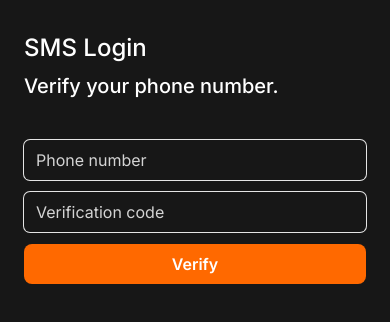
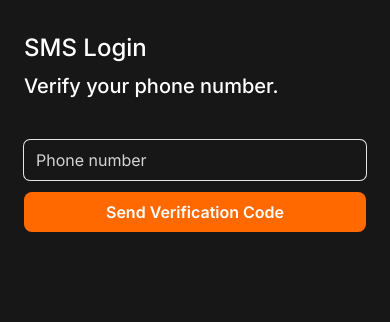
Before and after one commit to tkdgh7063/karrot-market, a Next.js app: page /sms in a window 390 px wide. Shown: the top 322 px of the page. Built offline with nearby package versions, Linux system fonts and the light colour scheme.

Commit message:
feat(sms): phone number login

```diff
--- /dev/null
+++ b/app/sms/actions.ts
@@ -0,0 +1,54 @@
+"use server";
+
+import z from "zod";
+import validator from "validator";
+import { ERROR_MESSAGES } from "@/lib/constants";
+import { redirect } from "next/navigation";
+
+const phoneSchema = z
+  .string()
+  .trim()
+  .refine(validator.isMobilePhone, ERROR_MESSAGES.PHONE_INVALID_FORMAT)
+  .refine(
+    (phone) => validator.isMobilePhone(phone, "ko-KR"),
+    ERROR_MESSAGES.PHONE_INVALID_LOCALE,
+  );
+
+const codeSchema = z.coerce.number().min(100000).max(999999);
+
+interface ActionState {
+  code: boolean;
+}
+
+export default async function smsLogin(
+  prevState: ActionState,
+  formData: FormData,
+) {
+  const phone = formData.get("phone");
+  const code = formData.get("code");
+
+  if (!prevState.code) {
+    const result = phoneSchema.safeParse(phone);
+    if (!result.success) {
+      console.log(result.error);
+      return {
+        code: false,
+        error: z.flattenError(result.error),
+      };
+    } else {
+      return {
+        code: true,
+      };
+    }
+  } else {
+    const result = codeSchema.safeParse(code);
+    if (!result.success) {
+      return {
+        code: true,
+        error: z.flattenError(result.error),
+      };
+    } else {
+      redirect("/");
+    }
+  }
+}
--- a/app/sms/page.tsx
+++ b/app/sms/page.tsx
@@ -1,27 +1,44 @@
-import FormButton from "@/components/button";
-import FormInput from "@/components/input";
+"use client";
+
+import Button from "@/components/button";
+import Input from "@/components/input";
+import { useActionState } from "react";
+import smsLogin from "./actions";
+
+const initialState = {
+  code: false,
+  error: undefined,
+};
 
 export default function SMSLogin() {
+  const [state, action] = useActionState(smsLogin, initialState);
   return (
     <div className="flex flex-col gap-10 px-6 py-8">
       <div className="flex flex-col gap-2 *:font-medium">
         <h1 className="text-2xl">SMS Login</h1>
         <h2 className="text-xl">Verify your phone number.</h2>
       </div>
-      <form className="flex flex-col gap-3">
-        <FormInput
-          type="number"
-          placeholder="Phone number"
-          errors={[]}
-          required
-        />
-        <FormInput
-          type="number"
-          placeholder="Verification code"
-          errors={[]}
-          required
-        />
-        <FormButton text="Verify" loading={false} />
+      <form action={action} className="flex flex-col gap-3">
+        {state.code ? (
+          <Input
+            name="code"
+            type="number"
+            placeholder="Verification code"
+            errors={[]}
+            min={100000}
+            max={999999}
+            required
+          />
+        ) : (
+          <Input
+            name="phone"
+            type="text"
+            placeholder="Phone number"
+            errors={state.error?.formErrors}
+            required
+          />
+        )}
+        <Button text={state.code ? "Verify Code" : "Send Verification Code"} />
       </form>
     </div>
   );
--- a/lib/constants.ts
+++ b/lib/constants.ts
@@ -21,4 +21,6 @@ export const ERROR_MESSAGES = {
   USERNAME_TOO_SHORT: "Username must be at least 3 characters long",
   USERNAME_TOO_LONG: "Username must be less than 15 characters",
   USERNAME_CANNOT_CONTAIN_ADMIN: "Username cannot contain 'admin'",
+  PHONE_INVALID_FORMAT: "Please enter a valid phone number",
+  PHONE_INVALID_LOCALE: "Only Korean phone numbers are allowed",
 };
--- a/package.json
+++ b/package.json
@@ -13,6 +13,7 @@
     "next": "15.5.3",
     "react": "19.1.0",
     "react-dom": "19.1.0",
+    "validator": "^13.15.15",
     "zod": "^4.1.11"
   },
   "devDependencies": {
@@ -22,6 +23,7 @@
     "@types/node": "^20",
     "@types/react": "^19",
     "@types/react-dom": "^19",
+    "@types/validator": "^13.15.3",
     "eslint": "^9",
     "eslint-config-next": "15.5.3",
     "prettier": "^3.6.2",
```
Also changed, not shown: 1 other file (tests, documents, lock files or other folders).
